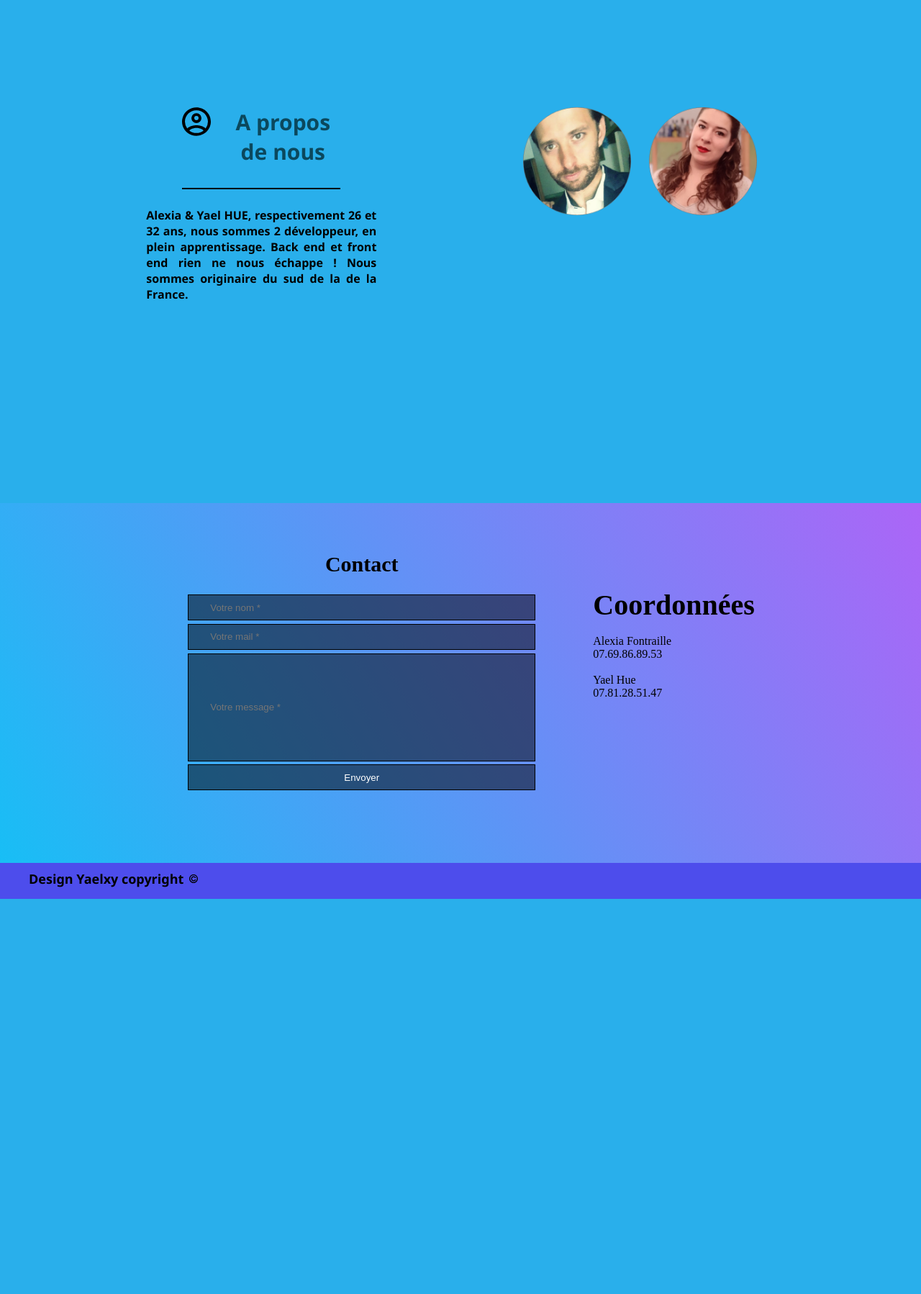
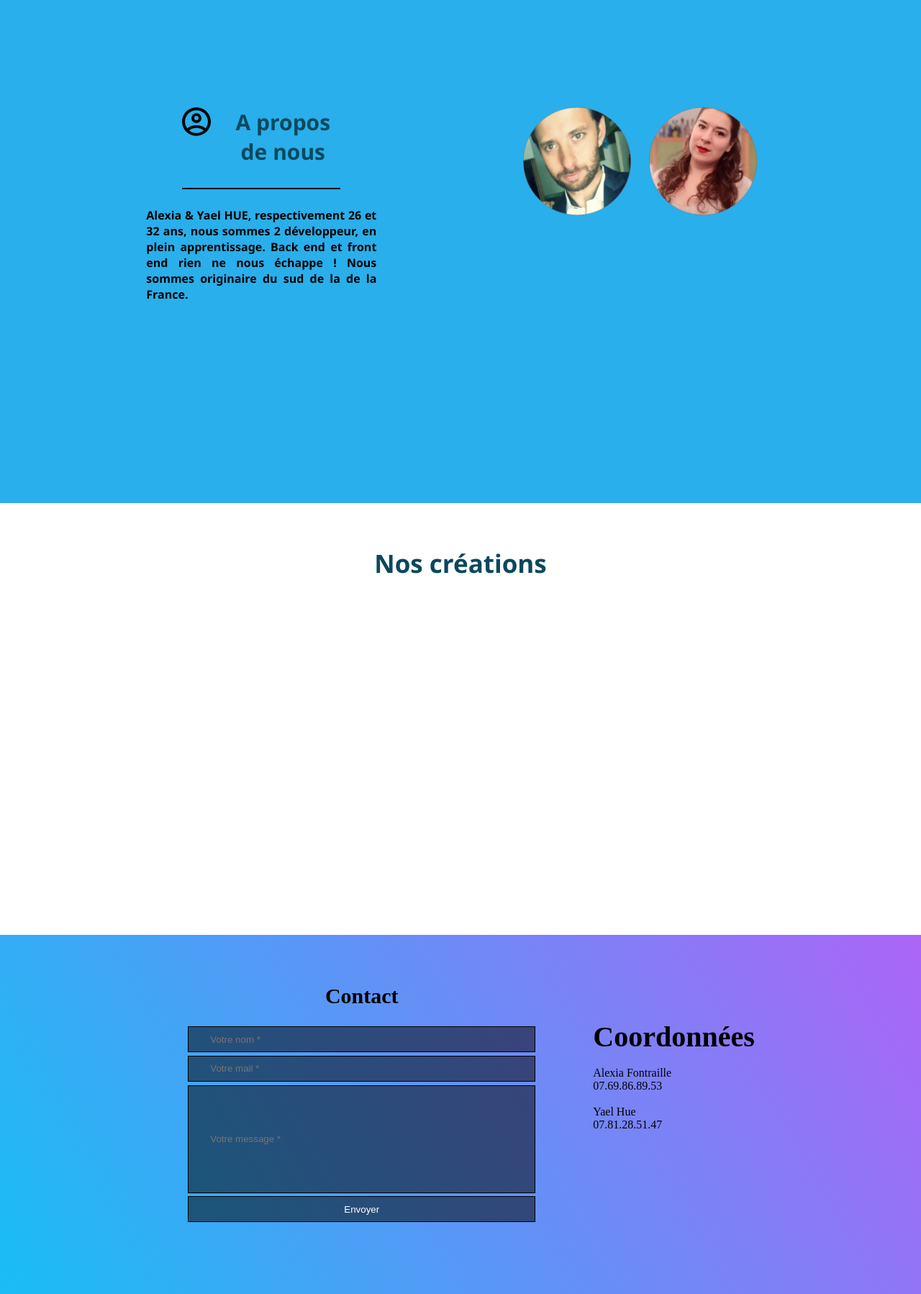
Before and after one commit to lexyaweb/portfolio, a PHP site: page / in a window 1280 px wide. Shown: the part 1222-3020 px from the top of the page at 72% size. Before the commit the page ends 2471 px from the top, so only its background shows below. Run offline with PHP 8.4, Linux system fonts and the light colour scheme.

Commit message:
Update presentation.php

```diff
--- a/Code site/Portfoliowamp/presentation.php
+++ b/Code site/Portfoliowamp/presentation.php
@@ -22,3 +22,8 @@
 
         </div>
     </article>
+    <article>
+        <div class="bloc-creation">
+            <h3 class="creation" id="creation-link">Nos créations</h3>
+        </div>
+    </article>
```
